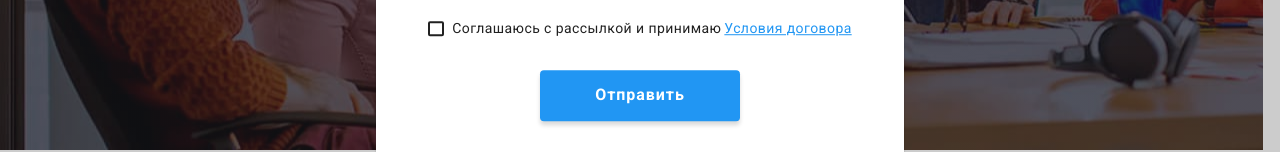
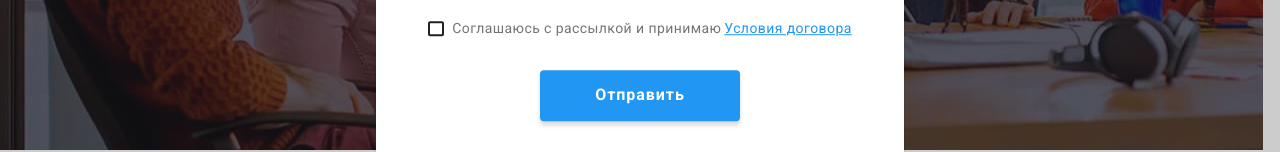
Before and after one commit to KuriatnikovAleksey/goit-markup-hw-06, a plain HTML site: page index.html in a window 1280 px wide. Both pictures are taken after a click on the button "Заказать услугу". Shown: the part 531-683 px from the top of the page. Drawn offline with nearby package versions, Linux system fonts and the light colour scheme.

Commit message:
add fix HW-06

```diff
--- a/css/styles.css
+++ b/css/styles.css
@@ -881,6 +881,9 @@ textarea {
   border-color: #2196f3;
   background-image: url(../images/check.svg);
 }
+.terms {
+  color: var(--secondary-font-color);
+}
 .link-policy {
   margin-left: 3px;
 
```
